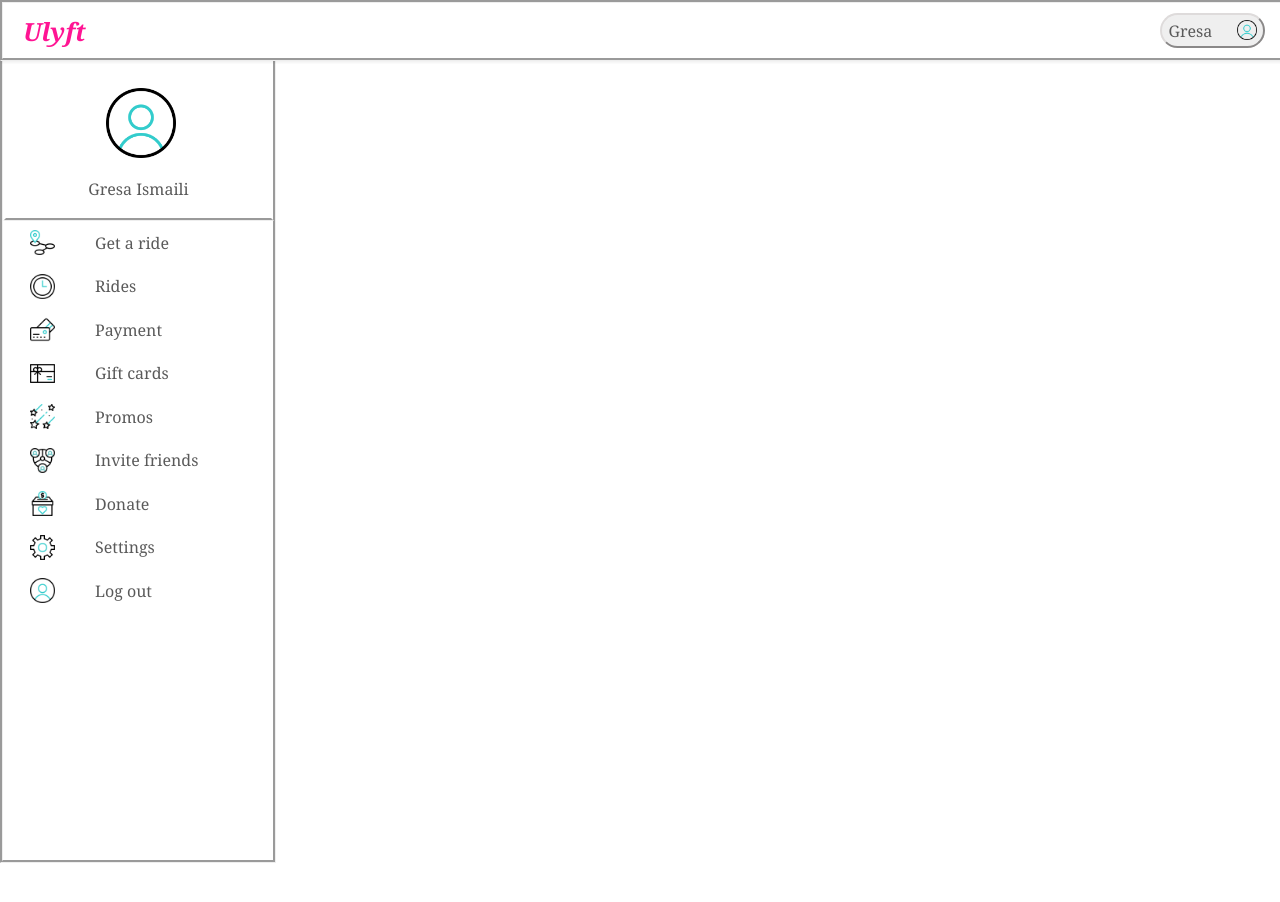
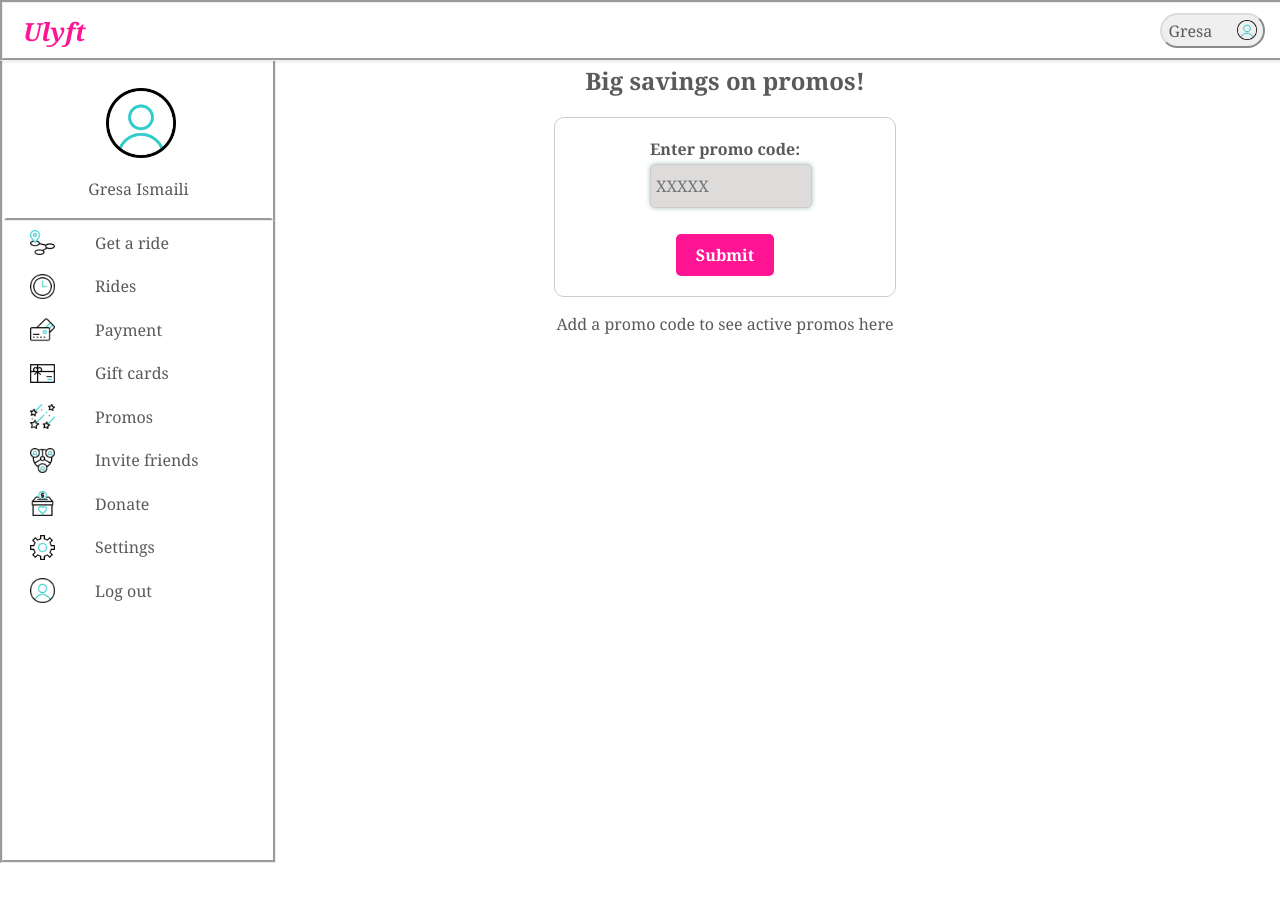
Before and after one commit to IsmailiGresa/DS_Grupi13, a React (Vite) app in the folder reapp/reapp/vite-project/: page /promos in a window 1280 px wide. Shown: the top 902 px of the page. Built offline with nearby package versions, Linux system fonts and the light colour scheme.

Commit message:
promos page

```diff
--- a/reapp/reapp/vite-project/src/Pages/Promos.jsx
+++ b/reapp/reapp/vite-project/src/Pages/Promos.jsx
@@ -1,6 +1,7 @@
 import "./styles.css";
 import {useEffect, useRef, useState} from "react";
 import { useNavigate } from 'react-router-dom';
+import Promospage from "./Promospage.jsx";
 export default function Promos () {
     const navigate = useNavigate();
     const lastScrollTop = useRef(0);
@@ -100,7 +101,7 @@ export default function Promos () {
                 </div>
             </aside>
             <div className="body">
-                Main
+                <Promospage/>
             </div>
         </>
     );
--- /dev/null
+++ b/reapp/reapp/vite-project/src/Pages/PromosPage.css
@@ -0,0 +1,88 @@
+/* Apply styles to the container */
+.promos-container {
+    margin-top: 55px;
+    margin-left: 270px;
+    display: flex;
+    flex-direction: column;
+    align-items: center;
+}
+
+
+/* Style the heading */
+.promos-heading {
+    font-size: 24px;
+    font-weight: bold;
+    margin-bottom: 20px;
+}
+
+/* Style the form */
+.promos-form {
+    display: flex;
+    flex-direction: column;
+    align-items: center;
+    width: 300px;
+    border: 1px solid #ccc;
+    padding: 20px;
+    border-radius: 10px;
+}
+
+/* Style the form label */
+.promos-label {
+    font-size: 16px;
+    font-weight: bold;
+    margin-bottom: 10px;
+}
+
+/* Style the form input */
+.promos-input {
+    padding: 5px;
+    font-size: 16px;
+    border: 1px solid #ccc;
+    margin-bottom: 20px;
+    width: 100%;
+    border-radius: 5px;
+}
+
+/* Style the form button */
+.promos-button {
+    background-color: deeppink;
+    color: #fff;
+    font-size: 16px;
+    font-weight: bold;
+    border: none;
+    padding: 10px 20px;
+    cursor: pointer;
+    transition: all 0.3s ease;
+    border-radius: 5px;
+}
+
+/* Apply hover effect to the form button */
+.promos-button:hover {
+    background-color: dodgerblue;
+}
+
+/* Style the promo info container */
+.promo-info-container {
+    margin-top: 20px;
+    padding: 10px;
+    border: 1px solid #ccc;
+    border-radius: 10px;
+    display: flex;
+    flex-direction: column;
+    align-items: center;
+}
+
+/* Style the promo info label */
+.promo-info-label {
+    font-size: 16px;
+    font-weight: bold;
+    margin-bottom: 10px;
+}
+
+/* Style the promo info value */
+.promo-info-value {
+    font-size: 24px;
+    font-weight: bold;
+    color: dodgerblue;
+    margin-bottom: 20px;
+}
--- /dev/null
+++ b/reapp/reapp/vite-project/src/Pages/Promospage.jsx
@@ -0,0 +1,49 @@
+import React, { useState } from "react";
+import './PromosPage.css';
+
+function Promospage() {
+    const [value, setValue] = useState("");
+    const [discount, setDiscount] = useState("");
+    const [validity, setValidity] = useState("");
+    const [submitted, setSubmitted] = useState(false);
+
+    function handleChange(event) {
+        setValue(event.target.value);
+    }
+
+    function handleSubmit(event) {
+        event.preventDefault();
+        setSubmitted(true);
+        setDiscount("10");
+        setValidity("April 30, 2023");
+    }
+
+    return (
+        <div className="promos-container">
+            <p className="promos-heading">Big savings on promos!</p>
+            <form onSubmit={handleSubmit} className="promos-form">
+                <label className="promos-label">
+                    Enter promo code:
+                    <div className="code-input-container">
+                        <input type="number" value={value} onChange={handleChange} className="promos-input" placeholder="XXXXX" min="0" max="99999" />
+                    </div>
+                </label>
+                <button type="submit" className="promos-button">Submit</button>
+            </form>
+            {submitted && (
+                <div className="promos-result-container">
+                    <div className="promos-result-code">{value}</div>
+                    <div className="promos-result-details">
+                        <div className="promos-result-discount">{discount}% Discount</div>
+                        <div className="promos-result-validity">Valid until {validity}</div>
+                    </div>
+                </div>
+            )}
+            {!submitted && (
+                <p className="promos-subheading">Add a promo code to see active promos here</p>
+            )}
+        </div>
+    );
+}
+
+export default Promospage;
```
